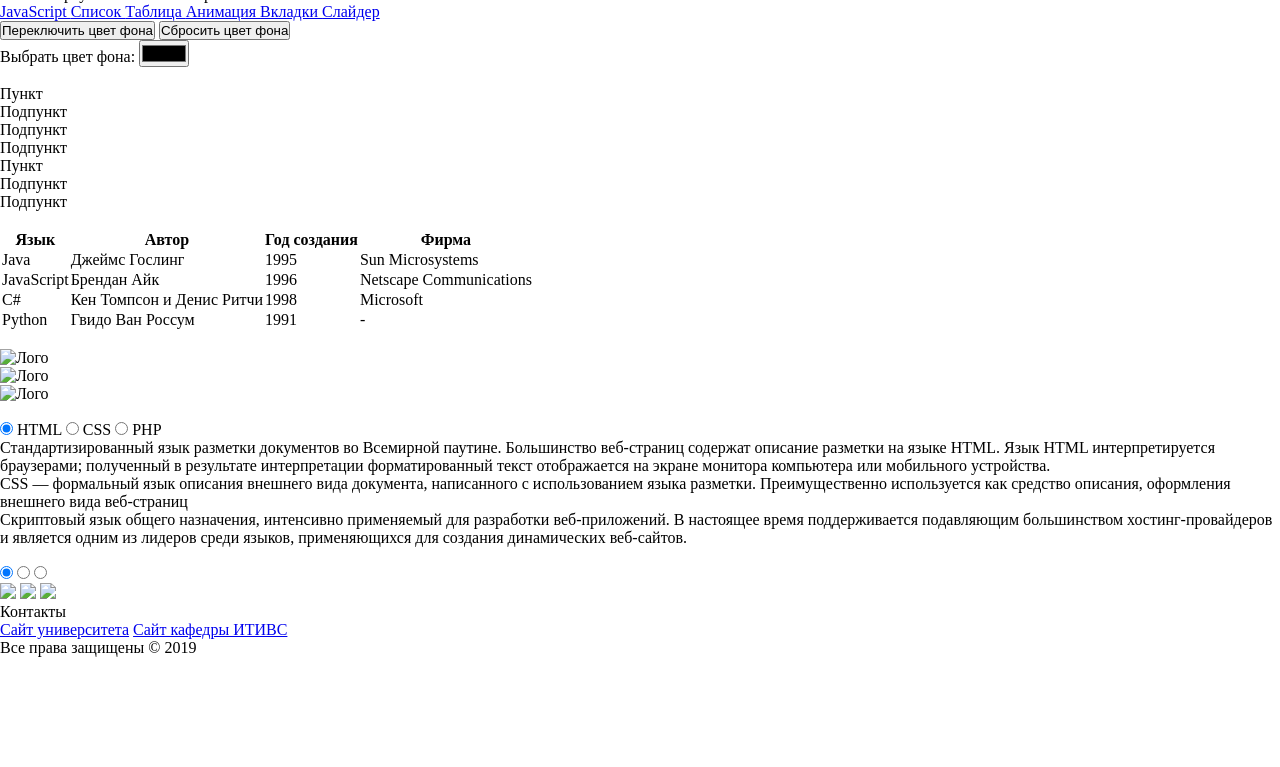
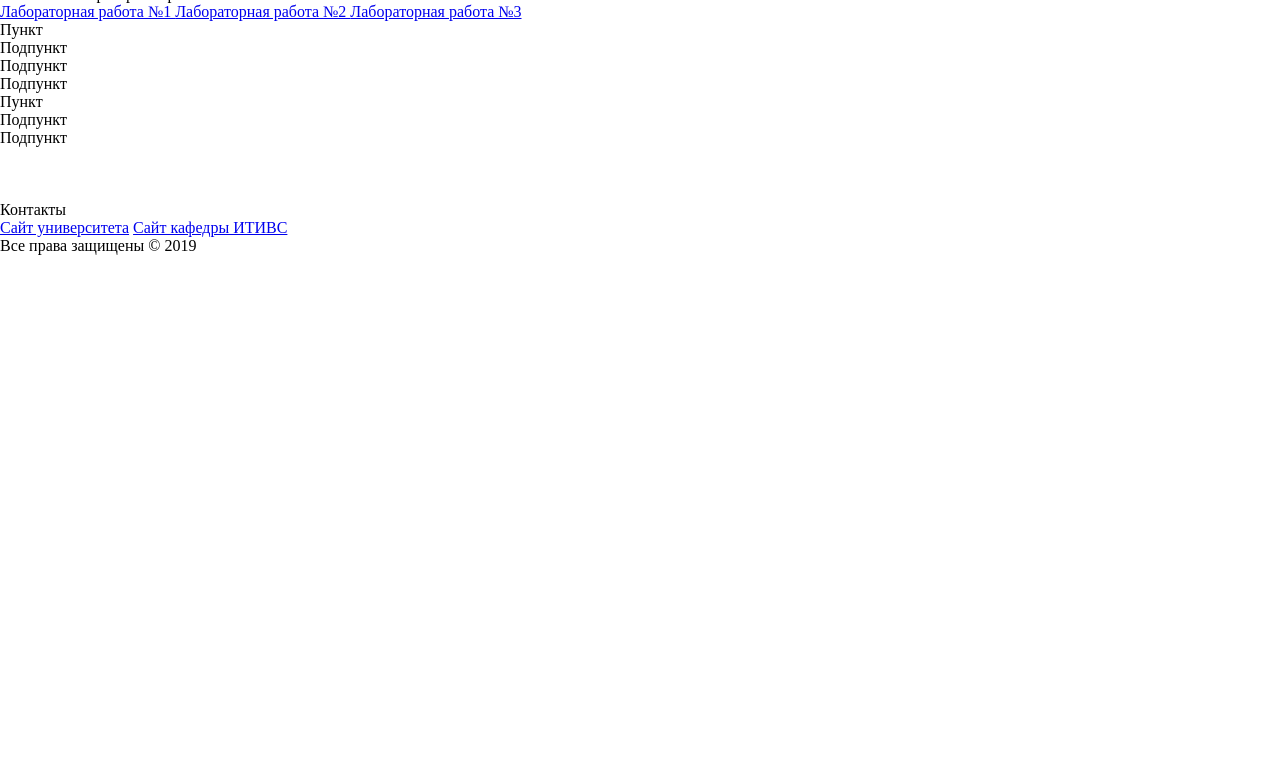
Before and after one commit to arzhannikovdmitry/arzhannikovdmitry.github.io, a plain HTML site: page index.html in a window 1280 px wide. Shown: the part 33-800 px from the top of the page. Drawn offline with Linux system fonts and the light colour scheme.

Commit message:
Update index.html

```diff
--- a/index.html
+++ b/index.html
@@ -5,10 +5,6 @@
 	<link href="https://fonts.googleapis.com/css?family=Open+Sans" rel="stylesheet">
 	<link href = "style.css" rel="stylesheet">
 </head>
-
-
-
-
 <body>
 	<div class="header">
 		<div class="logo">
@@ -16,18 +12,14 @@
 			<a href="/" title ="На Главную" >Место для логотипа</a>
 			</div>
 		</div>
-		<div class="site_name"><p>Ваше остроумное название странички</p></div>
+		<div class="site_name"><p>Отчет по лабораторным работам</p></div>
 	</div>
 
 <nav role="navigation">
 	<div class="topnav" id="myTopnav">
-		<a href="#js"> JavaScript </a>
-		<a href="#list"> Список </a>
-		<a href="#table"> Таблица </a>
-		<a href="#anime"> Анимация </a>
-		<a href="#anime"> Вкладки </a>
-		<a href="#slyder"> Cлайдер </a>
-
+		<a href="#laba1"> Лабораторная работа №1 </a>
+		<a href="#laba2"> Лабораторная работа №2 </a>
+		<a href="#laba3"> Лабораторная работа №3 </a>
 	</div>
 </nav>
 
@@ -35,18 +27,9 @@
 <div class="wrapper">
 
 <div class="content_child">
-	<div class="container" id="js">
-		<div class="btns">
-			<button class="btn" onclick="changeColor();">Переключить цвет фона</button>
-			<button class="btn" onclick="resetColor();">Сбросить цвет фона</button>
-		</div>
-		<div class="palitra">
-			<label for="color">Выбрать цвет фона:</label>
-			<input id="color" type="color" onchange="chooseColor()">
-		</div>
-	</div>
-	<div class="clear"><br></div>
-	<div class="container" id="list">
+
+	<div class="container" id="laba1">
+
 		<ol>
 			<li>Пункт
 				<ol>
@@ -64,88 +47,10 @@
 		</ol>
 	</div>
 	<div class="clear"><br></div>
-	<div class="container" id="table">
-		<table>
-		<tr><th>Язык</th><th>Автор</th><th>Год создания</th><th>Фирма</th></tr>
-		<tr><td>Java</td><td>Джеймс Гослинг</td><td>1995</td><td>Sun Microsystems</td></tr>
-		<tr><td>JavaScript</td><td>Брендан Айк</td><td>1996</td><td>Netscape Communications</td></tr>
-		<tr><td>C#</td><td>Кен Томпсон и Денис Ритчи</td><td>1998</td><td>Microsoft</td></tr>
-		<tr><td>Python</td><td>Гвидо Ван Россум</td><td>1991</td><td>-</td></tr>
-		</table>
-	</div>
+	<div class="container" id="laba2"> </div>
 	<div class="clear"><br></div>
-	<div class="container" id="anime">
-
-	<div class="jaba">
-		<div class="square"><img id="img" alt="Лого" src="2.jpg" title="Лого"></div>
-
-		<div class="square2"><img id="img" alt="Лого" src="2.jpg" title="Лого"></div>
-		<img  alt="Лого" src="4.jpg" title="Лого">
-	</div>
-
-		<div class="slide"></div>
-		<div class="field">
-			<div class="roll_ball"></div>
-		</div>
-		<div class="field2">
-			<div class="inner"></div>
-		</div>
-		<div class="pop_up">
-			<div class="square_up" id="img1"></div>
-			<div class="square_up" id="img2"></div>
-			<div class="square_up" id="img3"></div>
-		</div>
-
-
-	</div><div class="clear"><br></div>
-	<div class="container" id="tab">
-		<section class="tabs">
-  <input id="tab-1" type="radio" name="radio-set" class="tab-selector-1" checked="checked" />
-  <label for="tab-1" class="tab-label-1">HTML</label>
-
-  <input id="tab-2" type="radio" name="radio-set" class="tab-selector-2" />
-  <label for="tab-2" class="tab-label-2">CSS</label>
-
-  <input id="tab-3" type="radio" name="radio-set" class="tab-selector-3" />
-  <label for="tab-3" class="tab-label-3">PHP</label>
-
-  <div class="content">
-    <div class="content-1">
-      <p>Стандартизированный язык разметки документов во Всемирной паутине. Большинство веб-страниц содержат описание разметки на языке HTML. Язык HTML интерпретируется браузерами; полученный в результате интерпретации форматированный текст отображается на экране монитора компьютера или мобильного устройства.</p>
-    </div>
-    <div class="content-2">
-      <p>CSS — формальный язык описания внешнего вида документа, написанного с использованием языка разметки. Преимущественно используется как средство описания, оформления внешнего вида веб-страниц</p>
-    </div>
-    <div class="content-3">
-      <p>Скриптовый язык общего назначения, интенсивно применяемый для разработки веб-приложений. В настоящее время поддерживается подавляющим большинством хостинг-провайдеров и является одним из лидеров среди языков, применяющихся для создания динамических веб-сайтов.</p>
-    </div>
-  </div>
-</section>
-	</div>
-	</div><div class="clear"><br></div>
-		<div class="container" id="slyder">
-			<div class="slider">
-  <input type="radio" name="switch" id="btn1" checked>
-  <input type="radio" name="switch" id="btn2">
-  <input type="radio" name="switch" id="btn3">
-
-  <div class="switch">
-    <label for="btn1"></label>
-    <label for="btn2"></label>
-    <label for="btn3"></label>
-  </div>
-
-  <div class="slider-inner">
-    <div class="slides">
-      <img src="stankin1.png"/>
-      <img src="stankin2.jpg"/>
-      <img src="stankin3.png"/>
-    </div>
-  </div>
-
-</div>
-		</div>
-
+	<div class="container" id="laba3"> </div>
+	<div class="clear"><br></div>
 
 	</div>
 </div>
```
Lines whose indentation alone changed are shown as unchanged.
